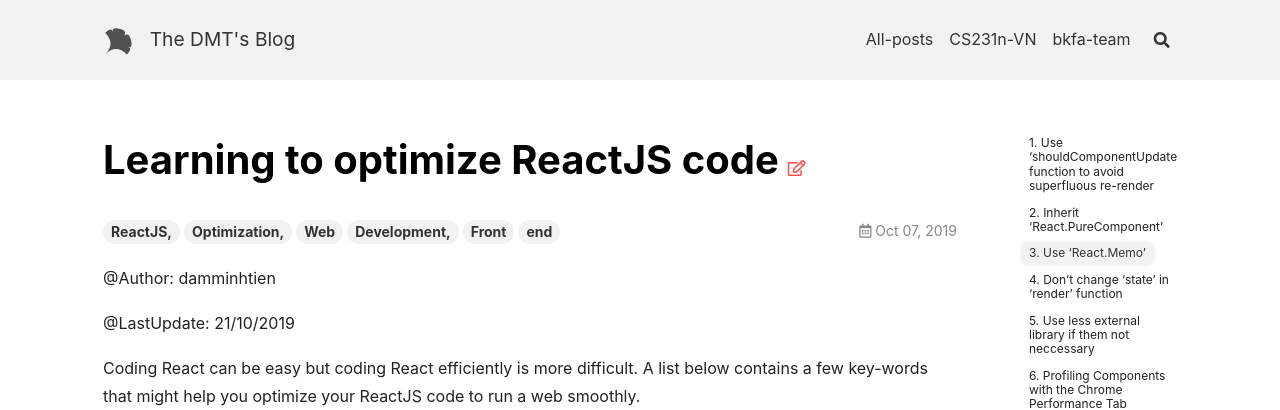
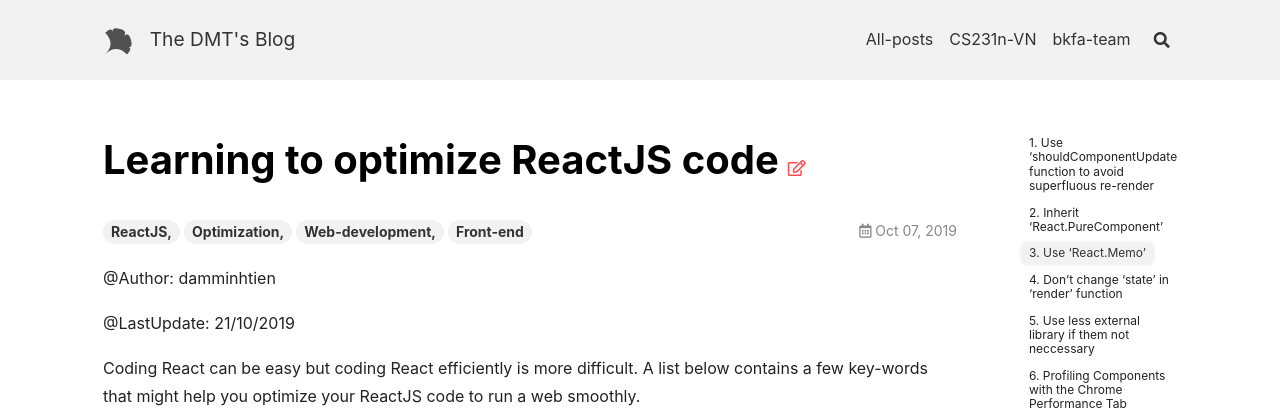
Before and after one commit to damminhtien/damminhtien.github.io, a Jekyll site: the page built from _posts/2019-10-07-Optimize_react.md, in a window 1280 px wide. Shown: the top 410 px of the page. Built offline with Jekyll 4.4.1, drawn with Linux system fonts in a browser that asks for light colours; nearby versions of some CDN libraries.

```diff
--- a/_posts/2019-10-07-Optimize_react.md
+++ b/_posts/2019-10-07-Optimize_react.md
@@ -1,6 +1,6 @@
 ---
 title: Learning to optimize ReactJS code
-tags: ReactJS, Optimization, Web Development, Front end
+tags: ReactJS, Optimization, Web-development, Front-end
 ---
 
 @Author: damminhtien
```
